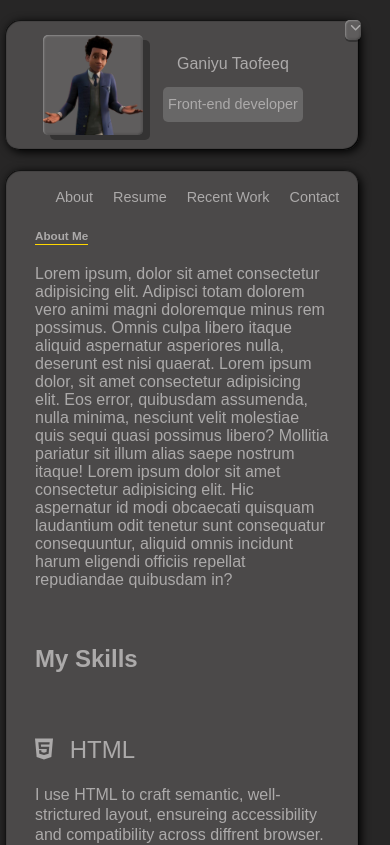
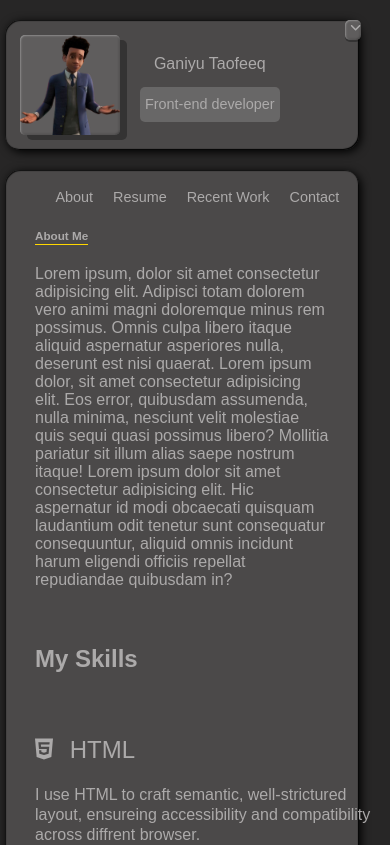
Before and after one commit to Bigslatt998/My-portfolio, a React (Vite) app: page / in a window 390 px wide. Shown: the top 845 px of the page. Built offline with nearby package versions, Linux system fonts and the light colour scheme; a web font is replaced by a local one.

Commit message:
Updated feature XYZ

```diff
--- a/src/Portifolio/AboutComponent/About.module.css
+++ b/src/Portifolio/AboutComponent/About.module.css
@@ -42,7 +42,7 @@
 .Myskills{
     display: grid;
     gap: 20px;
-    grid-template-columns: repeat(auto-fit, minmax(300px, 1fr));
+    grid-template-columns: repeat(auto-fit, minmax(350px, 1fr));
     grid-template-rows: repeat(2, auto);
     width: 100%;
 }
--- a/src/Portifolio/AsideComponent/Aside.module.css
+++ b/src/Portifolio/AsideComponent/Aside.module.css
@@ -112,6 +112,9 @@
         margin-top: 0;
         padding: 10px;
         flex-direction: row;
+        align-items: start;
+    justify-content: start;
+    place-self: start;
     }
     .Contact{
         display: none;
--- a/src/Portifolio/LayoutComponent/Layout.module.css
+++ b/src/Portifolio/LayoutComponent/Layout.module.css
@@ -21,7 +21,7 @@
 .Container{
     width: 100%;
     display: grid;
-    grid-template-columns: 220px 1fr;
+    grid-template-columns: 250px 1fr;
     gap: 20px;
     transition: transform 5s ease
 }
@@ -36,6 +36,7 @@
     top: 10px;
     width: 92%;
 }
+
  .Aside{
     position: relative;
     display: flex;
```
